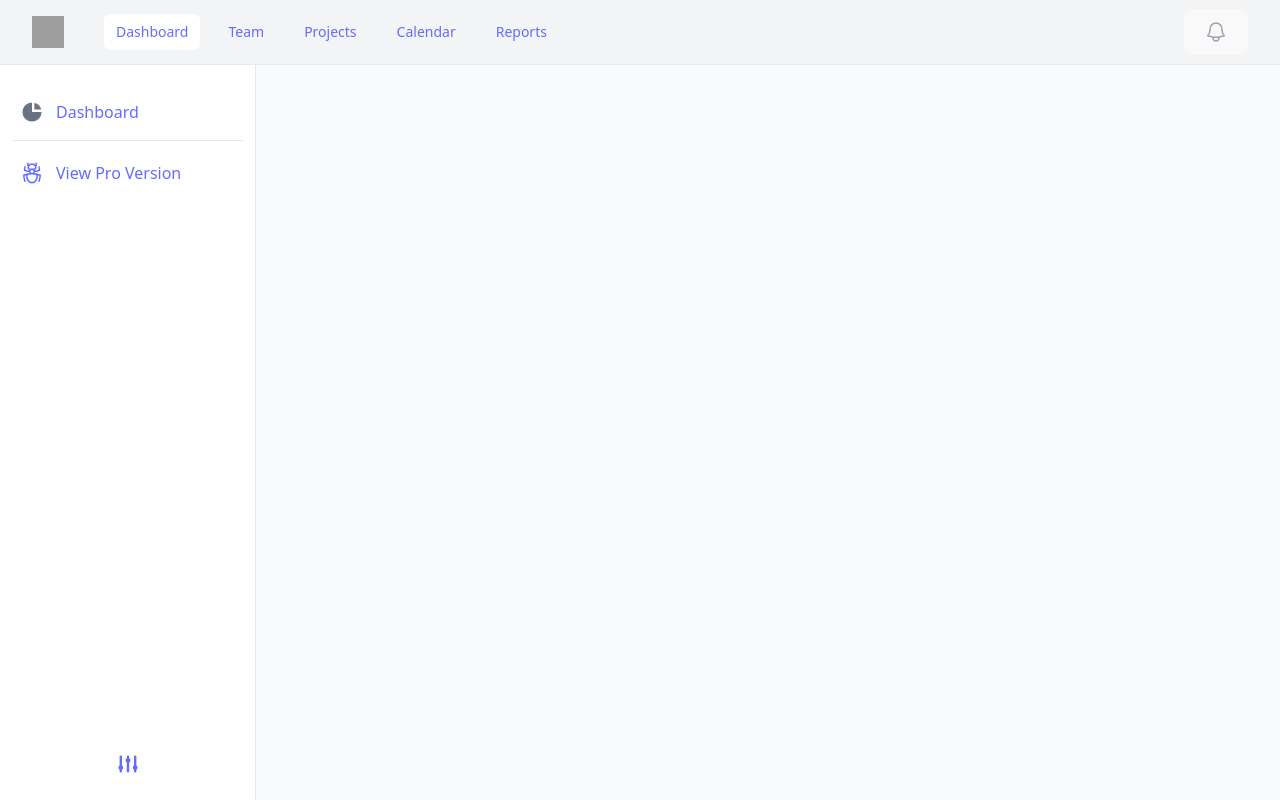
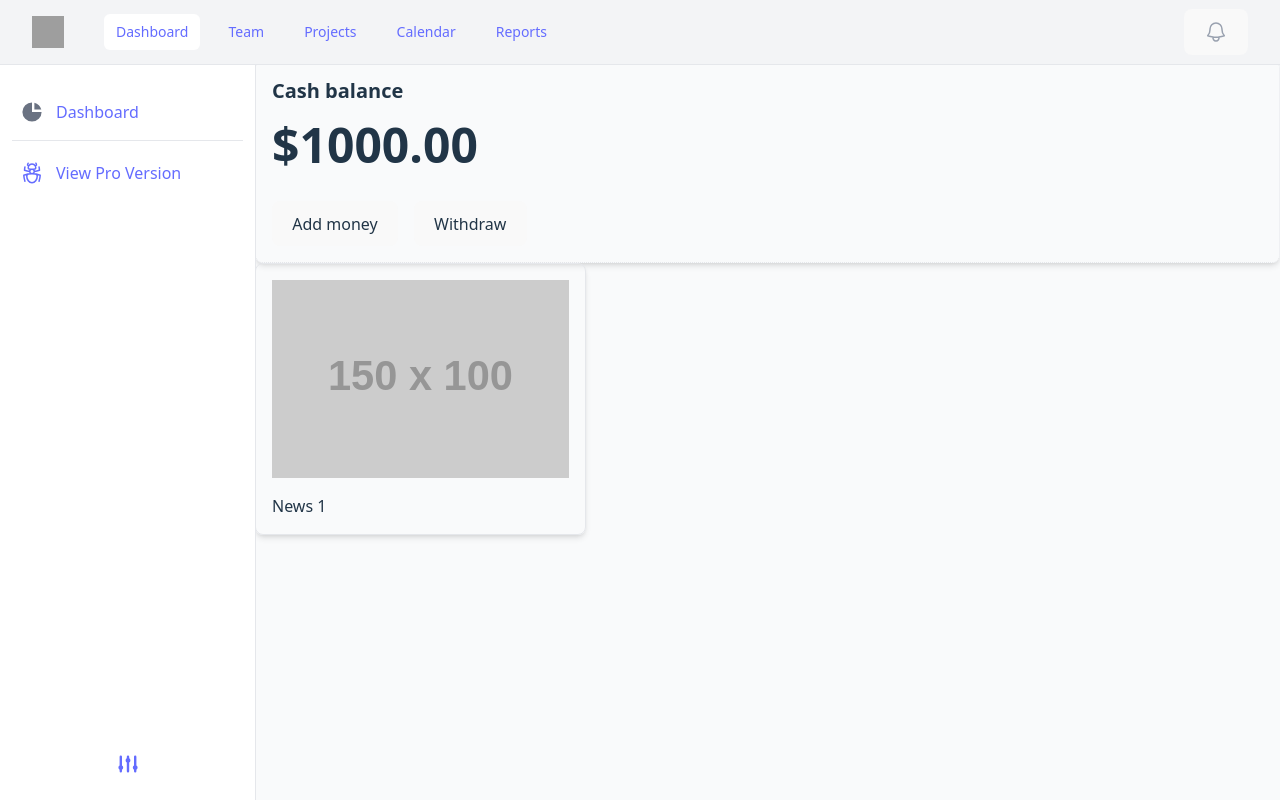
Before and after one commit to bikiris/financial-helper-hack-knight, a React (Vite) app: page / in a window 1280 px wide. Built offline with nearby package versions, Linux system fonts and the light colour scheme; grey boxes are pictures that could not be loaded.

Commit message:
Add news container

```diff
--- /dev/null
+++ b/src/components/NewsContainer.jsx
@@ -0,0 +1,15 @@
+const NewsContainer = ({title, newsLink, imageURL}) => {
+  const openLink = () => {
+    window.open(newsLink, '_blank');
+  };
+
+  return (
+    <div className='flex flex-col gap-4 p-4 border border-gray-200 rounded-lg shadow-md'
+      onClick={openLink}>
+      <img src={imageURL} />
+      <h1>{title}</h1>
+    </div>
+  );
+}
+
+export default NewsContainer;
--- a/src/pages/Home.jsx
+++ b/src/pages/Home.jsx
@@ -1,6 +1,13 @@
+import BalanceContainer from "../components/BalanceContainer";
+import NewsContainer from "../components/NewsContainer";
+
 const Home = () => {
   return (
     <div>
+      <BalanceContainer balance={1000.00} />
+      <div className="grid grid-cols-3 gap-4">
+        <NewsContainer title={'News 1'} newsLink={'https://www.google.com'} imageURL={'https://placehold.co/150x100/EEE/31343C'} />
+      </div>
     </div>
   );
 }
```
